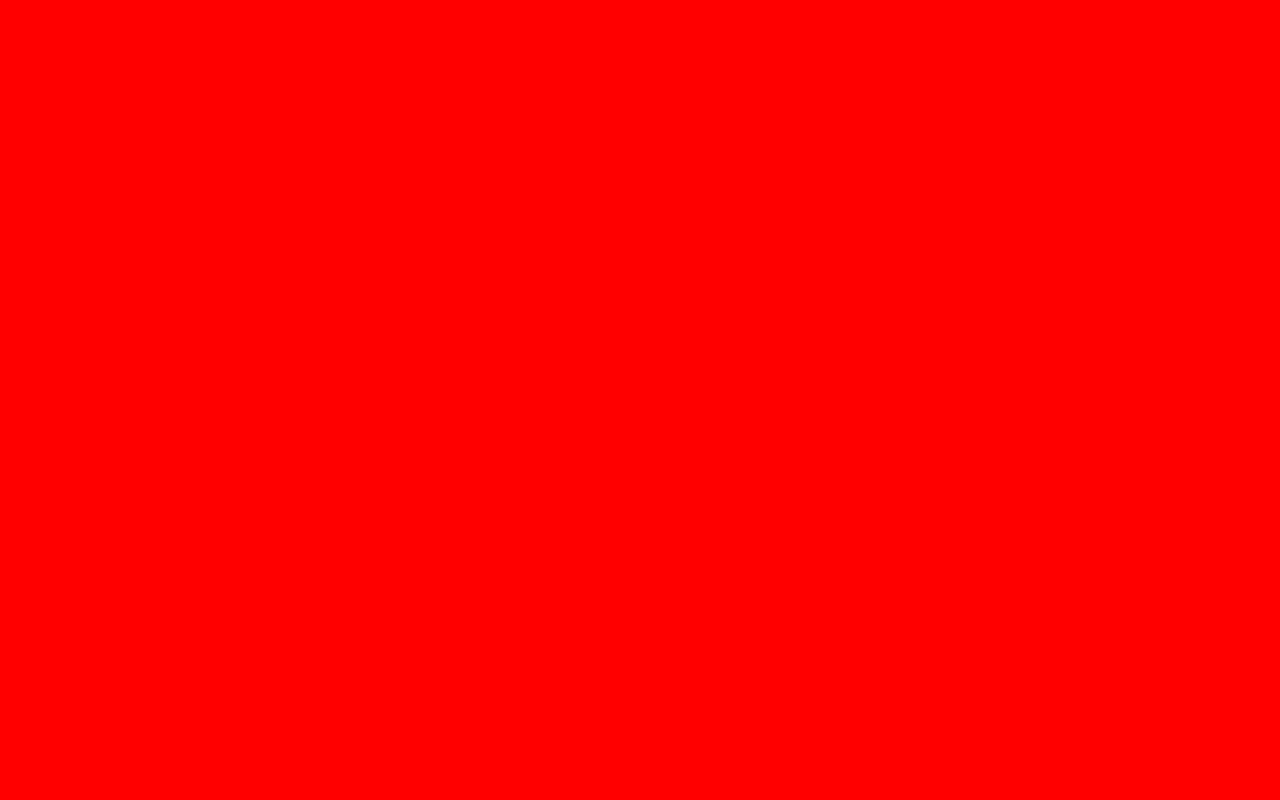
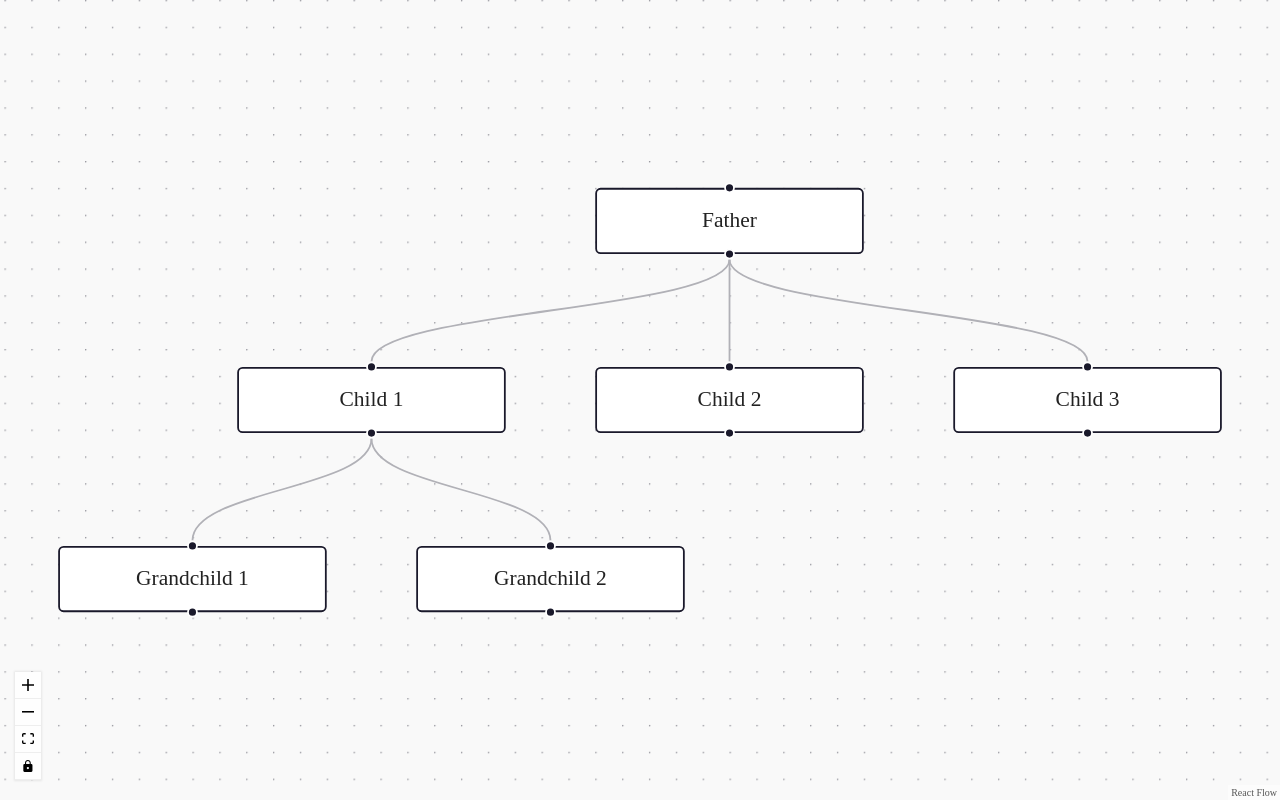
Before and after one commit to Matheusmeed/tree, a React (Vite) app: page / in a window 1280 px wide. Built offline with nearby package versions, Linux system fonts and the light colour scheme.

Commit message:
feat: initial tree using react flow

```diff
--- a/package.json
+++ b/package.json
@@ -10,12 +10,15 @@
     "preview": "vite preview"
   },
   "dependencies": {
+    "dagre": "^0.8.5",
     "react": "^19.1.0",
     "react-dom": "^19.1.0",
+    "react-flow-renderer": "^10.3.17",
     "styled-components": "^6.1.19"
   },
   "devDependencies": {
     "@eslint/js": "^9.30.1",
+    "@types/dagre": "^0.7.53",
     "@types/react": "^19.1.8",
     "@types/react-dom": "^19.1.6",
     "@vitejs/plugin-react": "^4.6.0",
--- a/src/components/TreeView/index.tsx
+++ b/src/components/TreeView/index.tsx
@@ -1,7 +1,83 @@
+import { useMemo } from 'react';
+import ReactFlow, {
+  Background,
+  Controls,
+  type Node,
+  type Edge,
+} from 'react-flow-renderer';
+import dagre from 'dagre';
 import { Container } from './styles';
 
+const nodeWidth = 150;
+const nodeHeight = 50;
+
+const dagreGraph = new dagre.graphlib.Graph();
+dagreGraph.setDefaultEdgeLabel(() => ({}));
+dagreGraph.setGraph({ rankdir: 'TB' }); // Top to Bottom
+
+const treeData = [
+  { id: '1', label: 'Father', parent: null },
+  { id: '2', label: 'Child 1', parent: '1' },
+  { id: '3', label: 'Child 2', parent: '1' },
+  { id: '4', label: 'Child 3', parent: '1' },
+  { id: '5', label: 'Grandchild 1', parent: '2' },
+  { id: '6', label: 'Grandchild 2', parent: '2' },
+];
+
 const TreeView = () => {
-  return <Container></Container>;
+  const { nodes, edges } = useMemo(() => {
+    const nodes: Node[] = [];
+    const edges: Edge[] = [];
+
+    treeData.forEach((item) => {
+      dagreGraph.setNode(item.id, { width: nodeWidth, height: nodeHeight });
+    });
+
+    treeData.forEach((item) => {
+      if (item.parent) {
+        dagreGraph.setEdge(item.parent, item.id);
+        edges.push({
+          id: `e-${item.parent}-${item.id}`,
+          source: item.parent,
+          target: item.id,
+          animated: false,
+        });
+      }
+
+      nodes.push({
+        id: item.id,
+        data: { label: item.label },
+        position: { x: 0, y: 0 },
+      });
+    });
+
+    dagre.layout(dagreGraph);
+
+    nodes.forEach((node) => {
+      const pos = dagreGraph.node(node.id);
+      node.position = { x: pos.x - nodeWidth / 2, y: pos.y - nodeHeight / 2 };
+    });
+
+    return { nodes, edges };
+  }, []);
+
+  return (
+    <Container>
+      <ReactFlow
+        nodes={nodes}
+        edges={edges}
+        fitView
+        nodesDraggable={false}
+        nodesConnectable={false}
+        elementsSelectable={false}
+        zoomOnScroll={false}
+        panOnScroll
+      >
+        <Background />
+        <Controls />
+      </ReactFlow>
+    </Container>
+  );
 };
 
 export default TreeView;
--- a/src/components/TreeView/styles.ts
+++ b/src/components/TreeView/styles.ts
@@ -1,8 +1,7 @@
 import styled from 'styled-components';
 
 export const Container = styled.div`
-  display: flex;
   width: 100%;
   height: 100dvh;
-  background: red;
+  background-color: #f9f9f9;
 `;
```
Also changed, not shown: src/components/TreeView/data.ts (added, +8 -0 lines), 1 other file (tests, documents, lock files or other folders).
